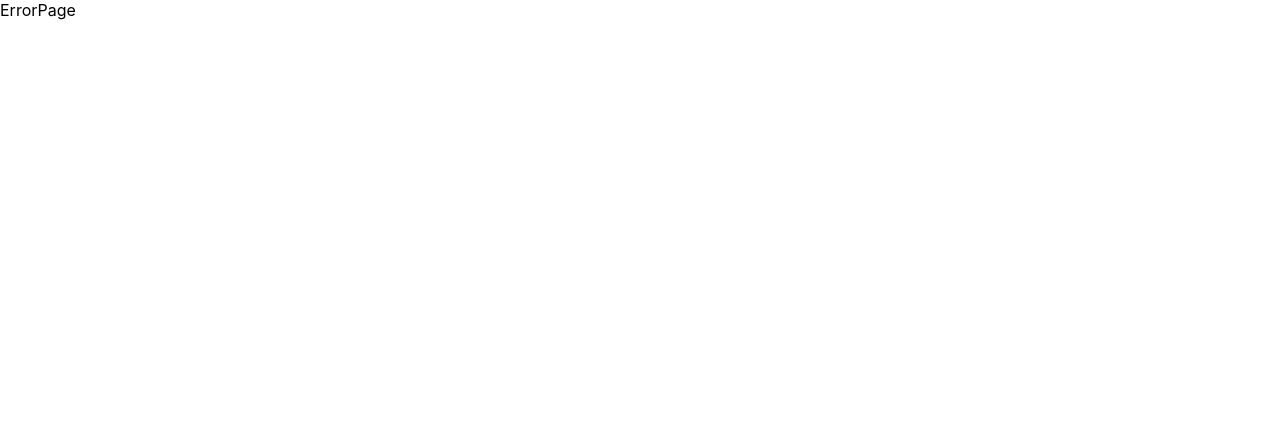
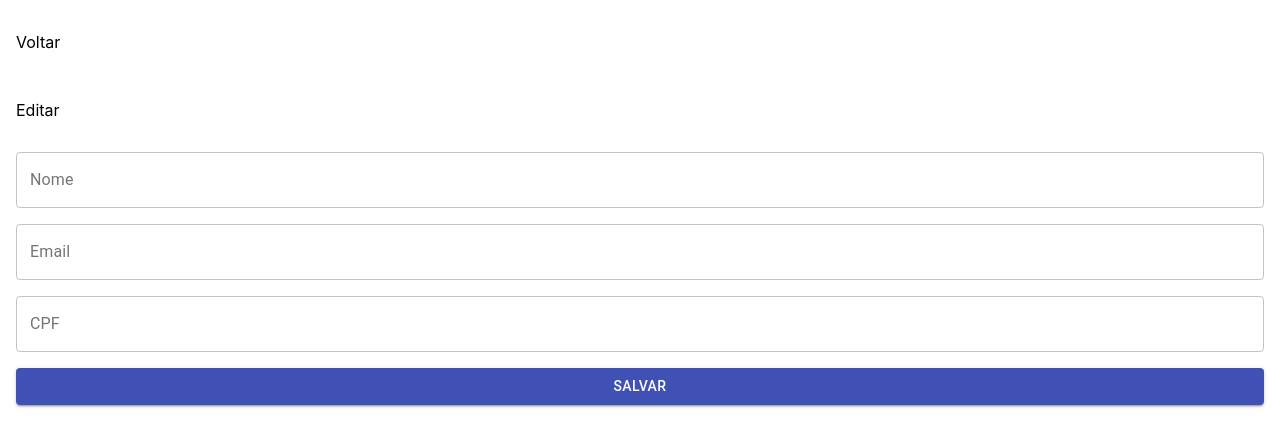
Before and after one commit to future4code/dumont-labe-food4, a React (Create React App) app: page /editprofile in a window 1280 px wide. Shown: the top 446 px of the page. Built offline with nearby package versions, Linux system fonts and the light colour scheme.

Commit message:
EditProfilePage criada com forms, falta fazer a appbar e criar funções de API

```diff
--- a/src/router/Router.js
+++ b/src/router/Router.js
@@ -9,6 +9,7 @@ import RestaurantPage from '../screens/RestaurantPage/RestaurantPage'
 import CartPage from '../screens/CartPage/CartPage'
 import ProfilePage from '../screens/ProfilePage/ProfilePage'
 import {TextField, Button} from '@material-ui/core'
+import EditProfilePage from '../screens/ProfilePage/EditProfilePage'
 
 const Router = () => {
     return (
@@ -35,6 +36,9 @@ const Router = () => {
                 <Route exact path={'/cart'}>
                     <CartPage />
                 </Route>
+                <Route exact path={'/editprofile'} >
+                    <EditProfilePage />
+                </Route>
                 <Route>
                     <ErrorPage />
                 </Route>
--- /dev/null
+++ b/src/screens/ProfilePage/EditProfilePage.js
@@ -0,0 +1,45 @@
+import { Button, TextField } from '@material-ui/core';
+import React from 'react'
+import { FlexForm } from '../SignUpPage/styles';
+import { useForm } from '../../hooks/useForm'
+
+const EditProfilePage = () => {
+    const {form, onChange} = useForm({ name:'', email: '', cpf: '' })
+
+    return (
+            <FlexForm>
+                <p>Voltar</p>
+                <p>Editar</p>
+                <TextField
+                    name={'name'}
+                    type={'text'}
+                    label={'Nome'}
+                    placeholder={'Nome e sobrenome'}
+                    variant={'outlined'}
+                    value={form.name}
+                    onChange={onChange}
+                />
+                <TextField
+                    name={'email'}
+                    type={'email'}
+                    label={'Email'}
+                    placeholder={'Email'}
+                    variant={'outlined'}
+                    value={form.email}
+                    onChange={onChange}
+                />
+                <TextField
+                    name={'cpf'}
+                    type={'text'}
+                    label={'CPF'}
+                    placeholder={'000.000.000-00'}
+                    variant={'outlined'}
+                    value={form.cpf}
+                    onChange={onChange}
+                />
+                <Button type={'submit'} variant={'contained'} color={'primary'} >Salvar</Button>
+            </FlexForm>
+    )
+}
+
+export default EditProfilePage;
```
